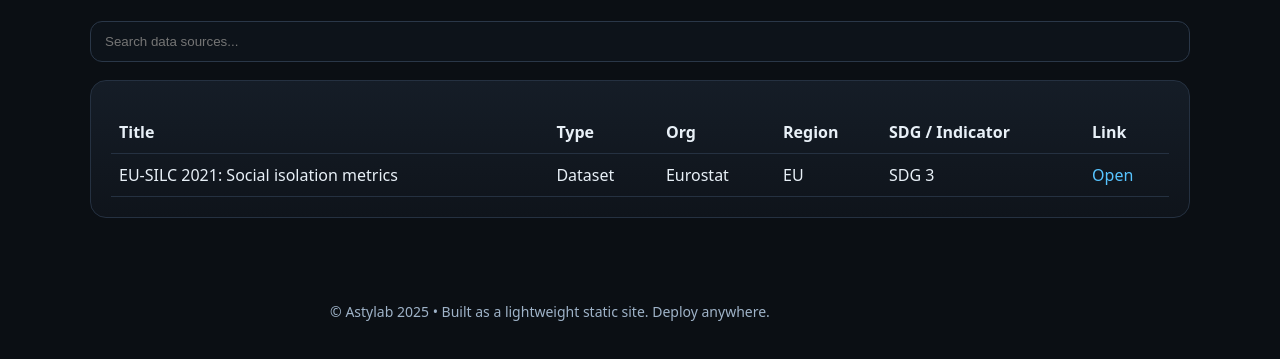
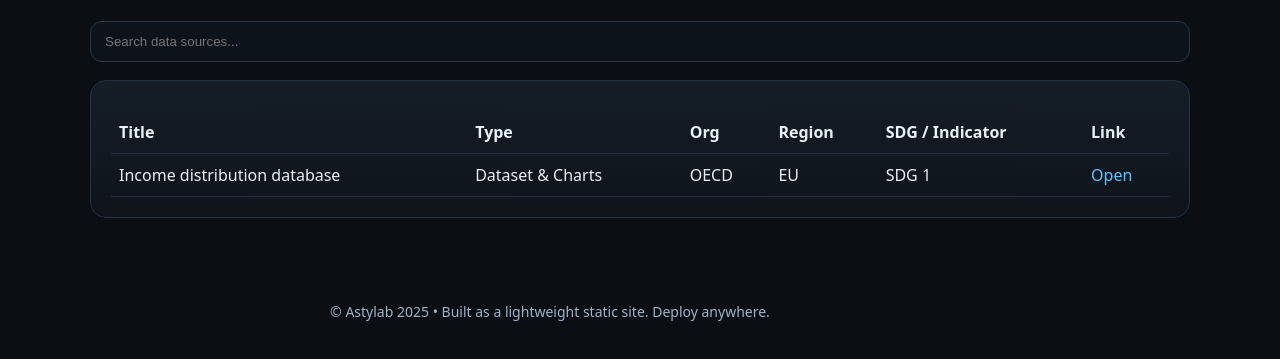
Before and after one commit to billakos9/Astylab-Library, a plain HTML site: page data.html in a window 1280 px wide. Shown: the part 309-668 px from the top of the page. Drawn offline with Linux system fonts and the light colour scheme.

Commit message:
Update data.html

```diff
--- a/data.html
+++ b/data.html
@@ -38,7 +38,8 @@
 
 <script>
 const sources = [
-  { title:"EU-SILC 2021: Social isolation metrics", org:"Eurostat", type:"Dataset", region:"EU", sdg:"SDG 3", link:"https://ec.europa.eu/" }
+  { title:"Income distribution database", org:"OECD", type:"Dataset & Charts", region:"EU", sdg:"SDG 1", link:"https://data-explorer.oecd.org/vis?tm=DF_IDD&pg=0&snb=1&vw=sr&df[ds]=dsDisseminateFinalDMZ&df[id]=DSD_WISE_IDD%40DF_IDD&df[ag]=OECD.WISE.INE&df[vs]=&pd=2010%2C&dq=.A.INC_DISP_GINI..._T.METH2012.D_CUR.&ly[rw]=REF_AREA%2CUNIT_MEASURE&ly[cl]=TIME_PERIOD&to[TIME_PERIOD]=false" }
+
 ];
 
 const body = document.getElementById('dataBody');
```
